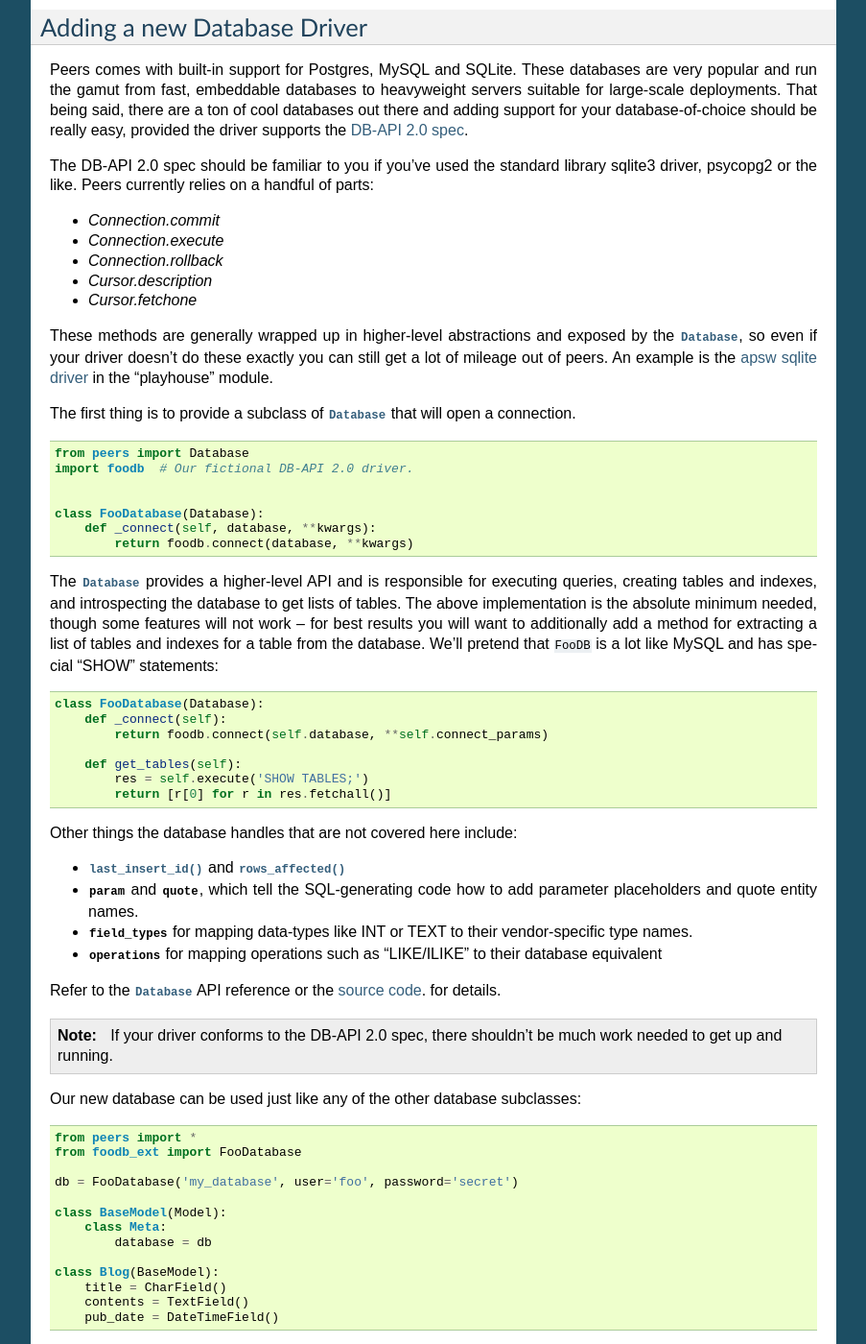
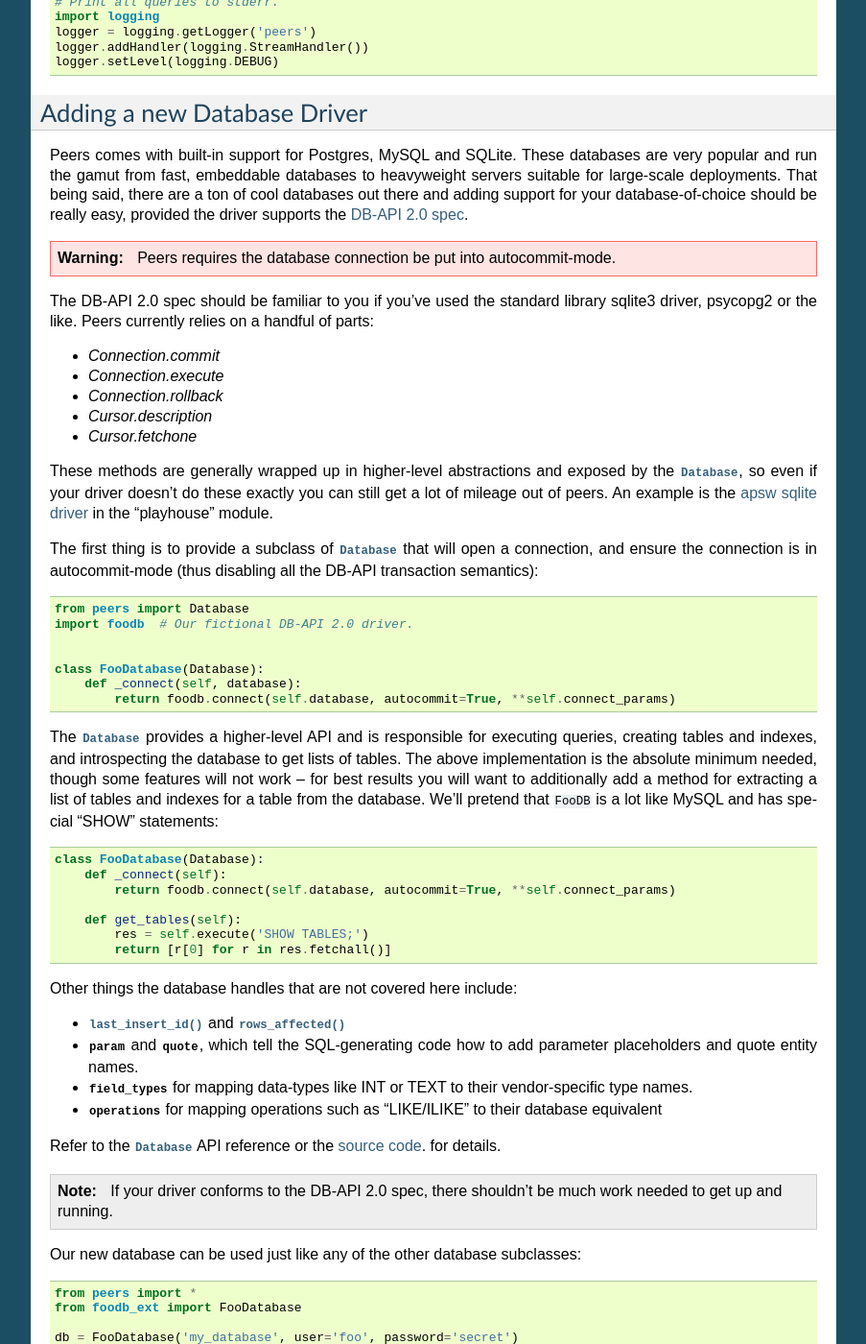
Before and after one commit to Star-DreamDev/myPeers, a Sphinx documentation site: the page built from docs/peers/database.rst, in a window 1280 px wide and 1400 px high, scrolled down 26385 px. Shown: the whole window at 96% size, without its empty margins (198-1101 px from the left). Built offline with Sphinx 7.4.7, drawn with Linux system fonts in a browser that asks for light colours; the version number could not be read and is left out; some of the changed text lies outside the part shown.

Commit message:
Additional doc changes for autocommit change.
[skip ci]

```diff
--- a/docs/peers/database.rst
+++ b/docs/peers/database.rst
@@ -1547,6 +1547,11 @@ the wrapped block.
     :py:meth:`~Database.atomic` can be used as either a **context manager** or
     a **decorator**.
 
+.. note::
+    Peers's behavior differs from the DB-API 2.0 behavior you may be used to
+    (see PEP-249 for details). By default, Peers puts all connections into
+    **autocommit-mode** and transaction management is handled by Peers.
+
 Context manager
 ^^^^^^^^^^^^^^^
 
@@ -1766,6 +1771,9 @@ there are a ton of cool databases out there and adding support for your
 database-of-choice should be really easy, provided the driver supports the
 `DB-API 2.0 spec <http://www.python.org/dev/peps/pep-0249/>`_.
 
+.. warning::
+    Peers requires the database connection be put into autocommit-mode.
+
 The DB-API 2.0 spec should be familiar to you if you've used the standard
 library sqlite3 driver, psycopg2 or the like. Peers currently relies on a
 handful of parts:
@@ -1782,7 +1790,8 @@ you can still get a lot of mileage out of peers.  An example is the `apsw
 sqlite driver <http://code.google.com/p/apsw/>`_ in the "playhouse" module.
 
 The first thing is to provide a subclass of :py:class:`Database` that will open
-a connection.
+a connection, and ensure the connection is in autocommit-mode (thus disabling
+all the DB-API transaction semantics):
 
 .. code-block:: python
 
@@ -1791,8 +1800,8 @@ a connection.
 
 
     class FooDatabase(Database):
-        def _connect(self, database, **kwargs):
-            return foodb.connect(database, **kwargs)
+        def _connect(self, database):
+            return foodb.connect(self.database, autocommit=True, **self.connect_params)
 
 The :py:class:`Database` provides a higher-level API and is responsible for
 executing queries, creating tables and indexes, and introspecting the database
@@ -1806,7 +1815,7 @@ has special "SHOW" statements:
 
     class FooDatabase(Database):
         def _connect(self):
-            return foodb.connect(self.database, **self.connect_params)
+            return foodb.connect(self.database, autocommit=True, **self.connect_params)
 
         def get_tables(self):
             res = self.execute('SHOW TABLES;')
```
